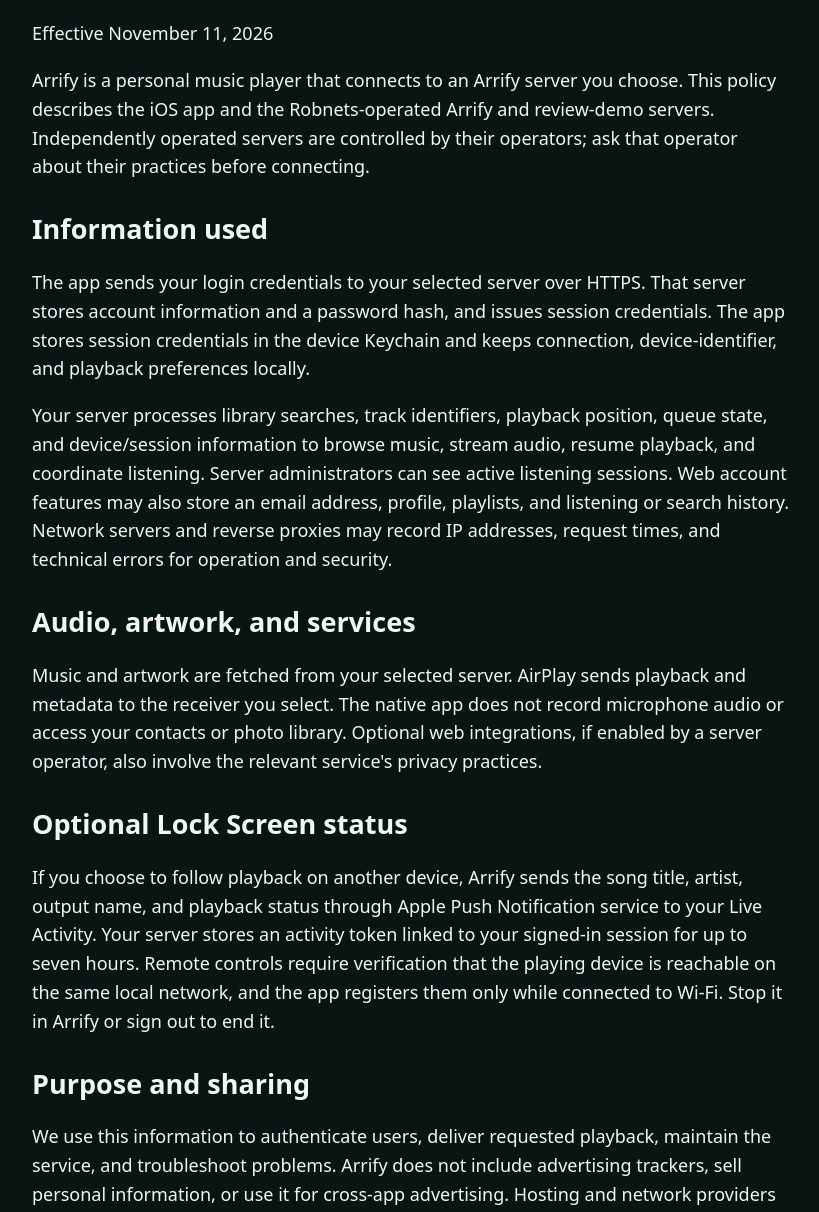
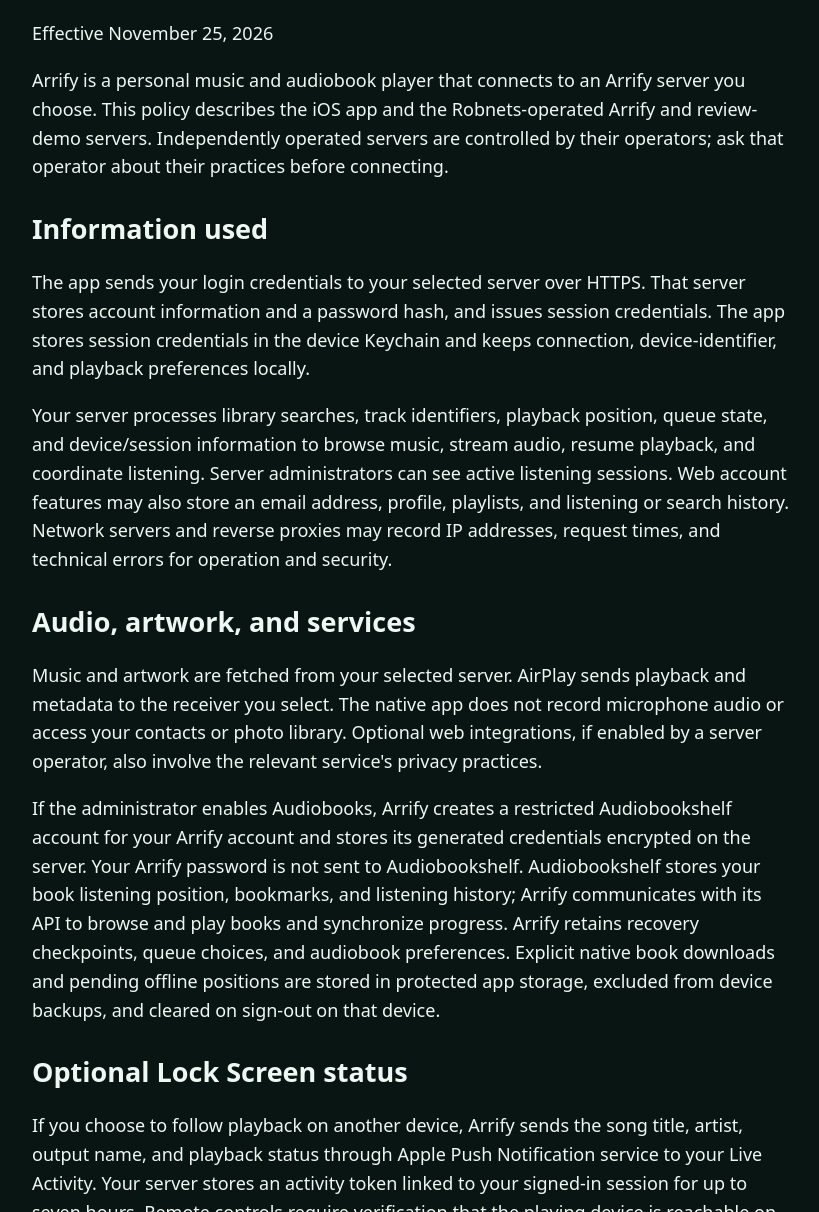
Before and after one commit to robbrown0/arrify-public, a plain HTML site: page web/privacy.html in a window 1280 px wide. Shown: the part 88-1300 px from the top of the page, without its empty margins (228-1047 px from the left). Drawn offline with Linux system fonts and the light colour scheme.

Commit message:
docs: explain optional audiobook data and account erasure

```diff
--- a/web/privacy.html
+++ b/web/privacy.html
@@ -1,13 +1,15 @@
 <!doctype html><html lang="en"><meta charset="utf-8"><meta name="viewport" content="width=device-width,initial-scale=1"><title>Arrify Privacy Policy</title><style>body{font:18px/1.6 system-ui,sans-serif;max-width:760px;margin:40px auto;padding:0 24px;background:#091512;color:#eef7f2}a{color:#4be89b}h1,h2{line-height:1.2}h2{margin-top:32px}</style><main>
-<h1>Arrify Privacy Policy</h1><p>Effective November 11, 2026</p>
-<p>Arrify is a personal music player that connects to an Arrify server you choose. This policy describes the iOS app and the Robnets-operated Arrify and review-demo servers. Independently operated servers are controlled by their operators; ask that operator about their practices before connecting.</p>
+<h1>Arrify Privacy Policy</h1><p>Effective November 25, 2026</p>
+<p>Arrify is a personal music and audiobook player that connects to an Arrify server you choose. This policy describes the iOS app and the Robnets-operated Arrify and review-demo servers. Independently operated servers are controlled by their operators; ask that operator about their practices before connecting.</p>
 <h2>Information used</h2><p>The app sends your login credentials to your selected server over HTTPS. That server stores account information and a password hash, and issues session credentials. The app stores session credentials in the device Keychain and keeps connection, device-identifier, and playback preferences locally.</p>
 <p>Your server processes library searches, track identifiers, playback position, queue state, and device/session information to browse music, stream audio, resume playback, and coordinate listening. Server administrators can see active listening sessions. Web account features may also store an email address, profile, playlists, and listening or search history. Network servers and reverse proxies may record IP addresses, request times, and technical errors for operation and security.</p>
 <h2>Audio, artwork, and services</h2><p>Music and artwork are fetched from your selected server. AirPlay sends playback and metadata to the receiver you select. The native app does not record microphone audio or access your contacts or photo library. Optional web integrations, if enabled by a server operator, also involve the relevant service's privacy practices.</p>
+<p>If the administrator enables Audiobooks, Arrify creates a restricted Audiobookshelf account for your Arrify account and stores its generated credentials encrypted on the server. Your Arrify password is not sent to Audiobookshelf. Audiobookshelf stores your book listening position, bookmarks, and listening history; Arrify communicates with its API to browse and play books and synchronize progress. Arrify retains recovery checkpoints, queue choices, and audiobook preferences. Explicit native book downloads and pending offline positions are stored in protected app storage, excluded from device backups, and cleared on sign-out on that device.</p>
 <h2>Optional Lock Screen status</h2><p>If you choose to follow playback on another device, Arrify sends the song title, artist, output name, and playback status through Apple Push Notification service to your Live Activity. Your server stores an activity token linked to your signed-in session for up to seven hours. Remote controls require verification that the playing device is reachable on the same local network, and the app registers them only while connected to Wi-Fi. Stop it in Arrify or sign out to end it.</p>
 <h2>Purpose and sharing</h2><p>We use this information to authenticate users, deliver requested playback, maintain the service, and troubleshoot problems. Arrify does not include advertising trackers, sell personal information, or use it for cross-app advertising. Hosting and network providers process traffic needed to operate the service. Apple separately processes TestFlight installation, crash, and feedback information under Apple's privacy terms.</p>
 <h2>Retention and deletion</h2><p>In the iOS app, open <strong>Settings → Account → Delete account</strong>. Enter your current password and confirm permanent deletion. Accounts awaiting approval or frozen accounts can use <strong>Delete an existing account</strong> on the sign-in screen. No administrator approval, email, or support request is needed to delete an account.</p>
 <p>Deletion removes your account, profile and avatar, liked songs, personal and shared playlists, listening and search history, request records, hosted parties and guest content, preferences, and linked-service credentials from the active server. All web and app sessions, refresh tokens, playback grants, and remote Lock Screen registrations are revoked. The app stops playback and clears its credentials, artwork and audio caches, and diagnostic files on the deleting device. Shared server music and other users’ accounts are not deleted. Copies already exported to other devices or third-party services cannot be remotely erased by Arrify.</p>
+<p>For Audiobooks, deletion also removes Arrify's checkpoints, preferences, grants, and managed account credentials, and removes the managed Audiobookshelf account through its API. If that server is temporarily unavailable, account removal is retried. Shared book files and independently created Audiobookshelf accounts are not deleted.</p>
 <p>The server retains only non-identifying reserved numeric IDs and whether initial server setup was completed, to prevent ID reuse and the restoration of deleted accounts from old databases. Robnets-operated database backups and legacy acquisition requester references are scrubbed by an hourly erasure job, normally within one hour and within 24 hours of deletion. Other server operators control their backups and must run the same erasure process and preserve the deletion ledger when restoring data. Infrastructure access logs may retain IP addresses and request times under the hosting provider’s retention policy; they do not contain account passwords or deletion request bodies.</p>
 <h2>Security and choices</h2><p>HTTPS protects network traffic and the Keychain protects stored app credentials. Only connect to servers you trust. The app supports account creation; administrators approve new accounts before listening is enabled. Signing out revokes the current app session but does not delete the account. Arrify does not sell subscriptions or use Sign in with Apple; deleting Arrify does not cancel a separate Apple Music or Spotify subscription.</p>
 <h2>Contact and changes</h2><p>For privacy questions, contact your server administrator through the private channel used to arrange your account, or use <strong>Send Beta Feedback</strong> in TestFlight. Do not post personal account information in public GitHub issues. Updates will appear here with a revised effective date.</p>
```
